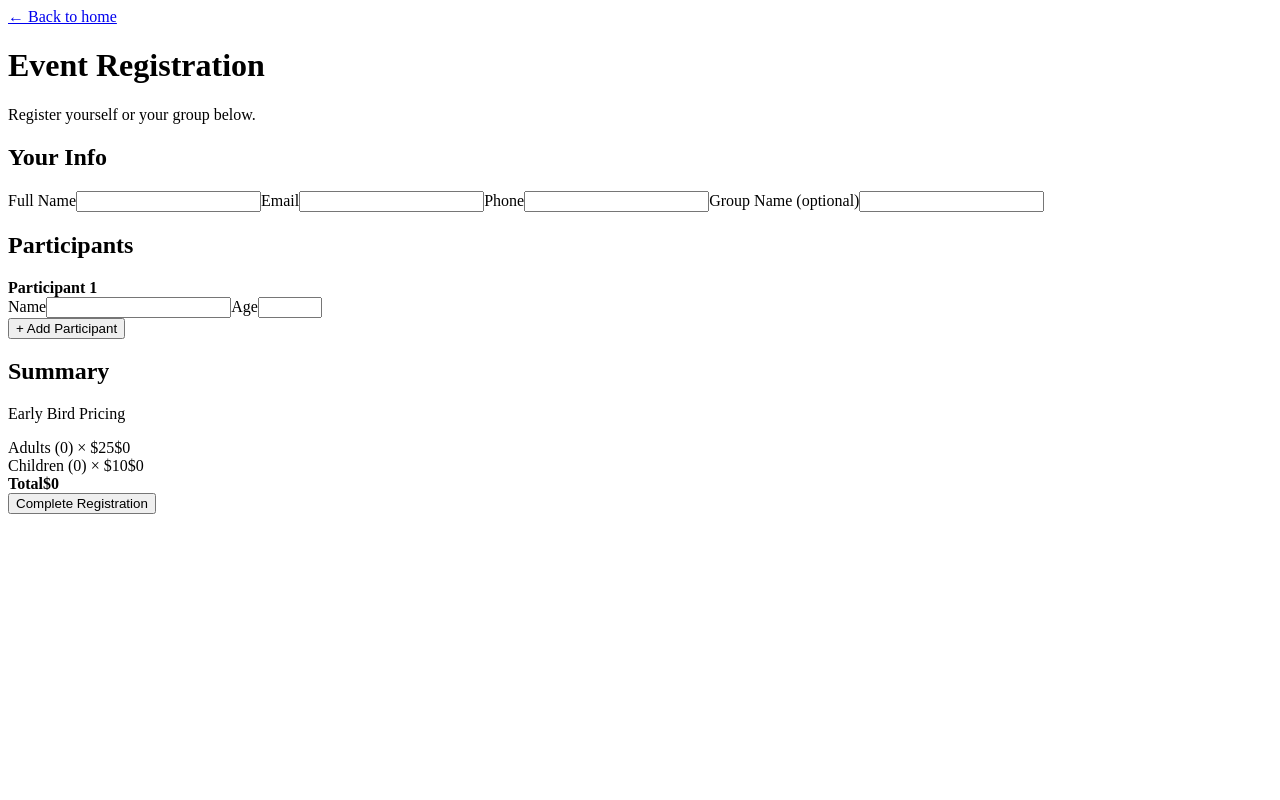
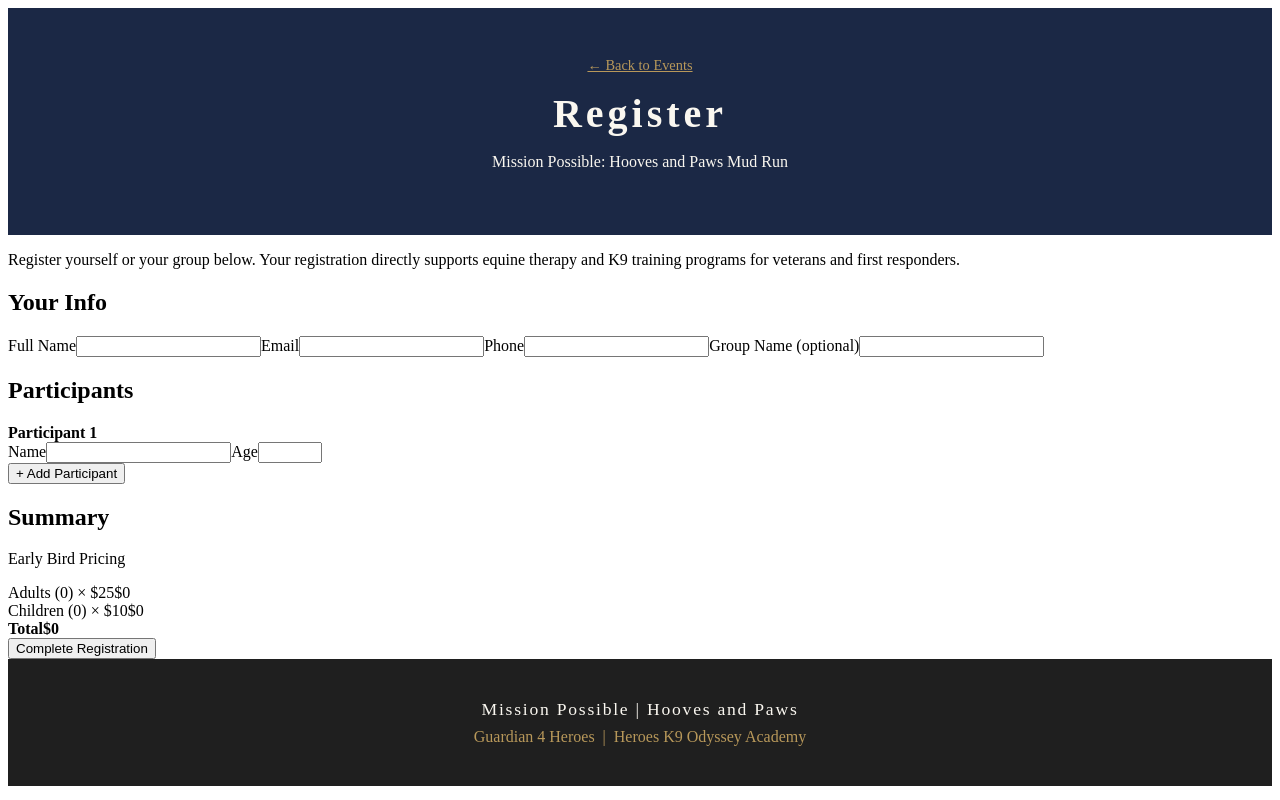
Before and after one commit to craigwitac35/Mission-Possible-, a Next.js app: page /register in a window 1280 px wide. Built offline with nearby package versions, Linux system fonts and the light colour scheme; no server answers.

Commit message:
Revise RegisterPage layout and metadata
Updated the title and meta description for the registration page. Enhanced the layout with a header, section, and footer to improve user experience.

```diff
--- a/pages/register.tsx
+++ b/pages/register.tsx
@@ -6,15 +6,45 @@ export default function RegisterPage() {
   return (
     <>
       <Head>
-        <title>Register | Mud Run</title>
+        <title>Register | Mission Possible: Hooves and Paws</title>
+        <meta
+          name="description"
+          content="Register for the Mission Possible Hooves and Paws Mud Run — supporting Guardian 4 Heroes and Heroes K9 Odyssey Academy."
+        />
       </Head>
-      <main className="container">
-        <Link href="/" className="back-link">
-          &larr; Back to home
-        </Link>
-        <h1>Event Registration</h1>
-        <p>Register yourself or your group below.</p>
-        <RegistrationForm />
+
+      <main>
+        <header className="page-header">
+          <div className="container">
+            <Link href="/events" className="back-link">
+              ← Back to Events
+            </Link>
+            <h1>Register</h1>
+            <p className="page-header-tagline">
+              Mission Possible: Hooves and Paws Mud Run
+            </p>
+          </div>
+        </header>
+
+        <section className="register-section">
+          <div className="container">
+            <p className="register-intro">
+              Register yourself or your group below. Your registration directly
+              supports equine therapy and K9 training programs for veterans
+              and first responders.
+            </p>
+            <RegistrationForm />
+          </div>
+        </section>
+
+        <footer className="site-footer">
+          <div className="container">
+            <p className="footer-brand">Mission Possible | Hooves and Paws</p>
+            <p className="footer-orgs">
+              Guardian 4 Heroes &nbsp;|&nbsp; Heroes K9 Odyssey Academy
+            </p>
+          </div>
+        </footer>
       </main>
     </>
   );
```
